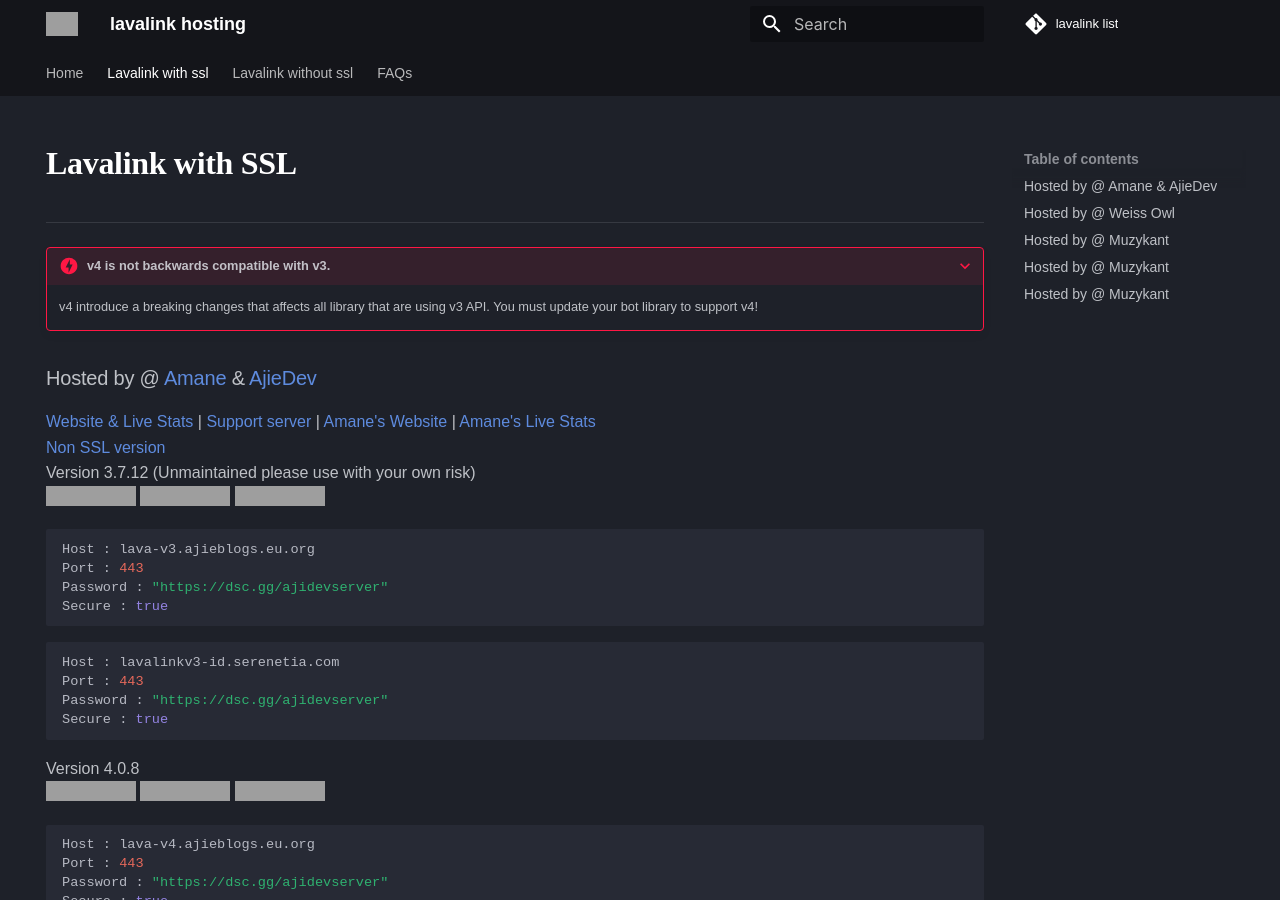
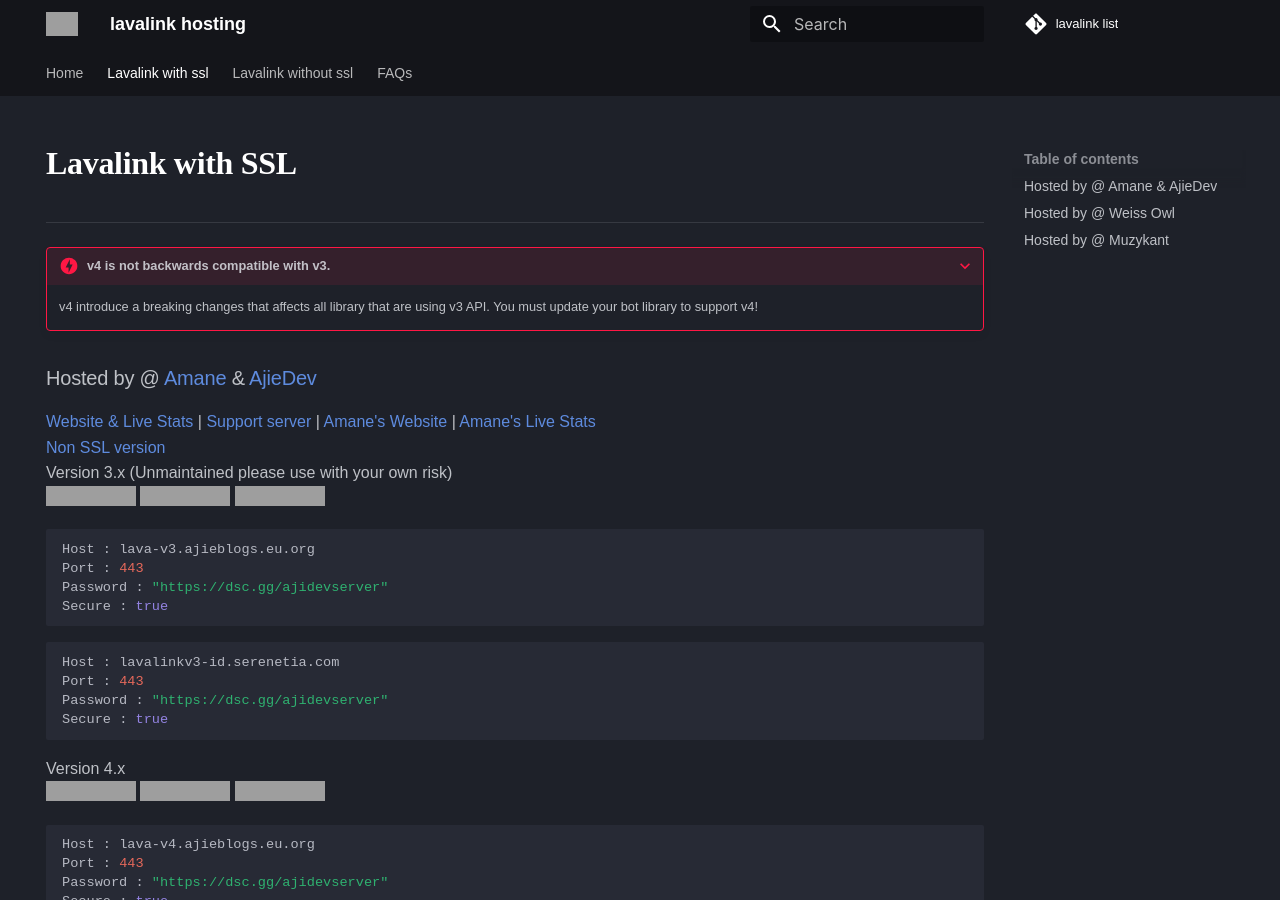
Before and after one commit to DarrenOfficial/lavalink-list, an MkDocs documentation site: the page built from docs/SSL/lavalink-with-ssl.md, in a window 1280 px wide and 900 px high, cut to the strip 0-900 px from the top of the window. Built offline with MkDocs 1.6.1 and Material for MkDocs 9.7.7, drawn with Linux system fonts in a browser that asks for light colours; some web fonts are replaced; comment, search, counter and statistics services are not loaded; a style sheet for code colours, icons or effects is not loaded; some of the changed text lies outside the part shown; grey boxes are pictures that could not be loaded.

Commit message:
update ssl list (#624)
* Update lavalink-without-ssl.md

* Update lavalink-with-ssl.md

* Update lavalink-with-ssl.md

* Update lavalink-without-ssl.md

* Update lavalink-with-ssl.md

* Update lavalink-with-ssl.md

````diff
--- a/docs/SSL/lavalink-with-ssl.md
+++ b/docs/SSL/lavalink-with-ssl.md
@@ -25,7 +25,7 @@ hide:
 ### Hosted by @ [Amane](https://amane.my.id) & [AjieDev](https://github.com/AjieDev)
 [Website & Live Stats](https://free.lavalink.rf.gd/) | [Support server](https://dsc.gg/ajidevserver) | [Amane's Website](https://lavalink-info.serenetia.com/) | [Amane's Live Stats](https://lavalink-stats.serenetia.com/)<br />
 [Non SSL version](https://lavalink.darrennathanael.com/NoSSL/lavalink-without-ssl/#hosted-by-amane-ajiedev) <br />
-Version 3.7.12 (Unmaintained please use with your own risk) <br />
+Version 3.x (Unmaintained please use with your own risk) <br />
 ![stat](https://ajieblogs.eu.org/lavalink/v3/badge/Status) ![up](https://ajieblogs.eu.org/lavalink/v3/badge/Uptime) ![playersv3](https://ajieblogs.eu.org/lavalink/v3/badge/Players)
 ```bash
 Host : lava-v3.ajieblogs.eu.org
@@ -39,7 +39,7 @@ Port : 443
 Password : "https://dsc.gg/ajidevserver"
 Secure : true
 ```
-Version 4.0.8 <br />
+Version 4.x <br />
 ![stat](https://ajieblogs.eu.org/lavalink/v4/badge/Status) ![up](https://ajieblogs.eu.org/lavalink/v4/badge/Uptime) ![playersv4](https://ajieblogs.eu.org/lavalink/v4/badge/Players)
 ```bash
 Host : lava-v4.ajieblogs.eu.org
@@ -89,8 +89,6 @@ Port : 443
 Password : "https://discord.gg/v6sdrD9kPh"
 Secure : true
 ```
-
-### Hosted by @ [Muzykant](https://discord.gg/v6sdrD9kPh)
 Version 3.7.13  | Lavalink by [Patryk](https://github.com/PatrykPatryk5)
 ```bash
 Host : lavalink_v3.muzykant.xyz
@@ -98,8 +96,6 @@ Port : 443
 Password : "https://discord.gg/v6sdrD9kPh"
 Secure : true
 ```
-
-### Hosted by @ [Muzykant](https://discord.gg/v6sdrD9kPh)
 Version 3.7.13 (NO YT)  | Lavalink by [Patryk](https://github.com/PatrykPatryk5)
 ```bash
 Host : lavalink_v3_no_yt.muzykant.xyz
````
